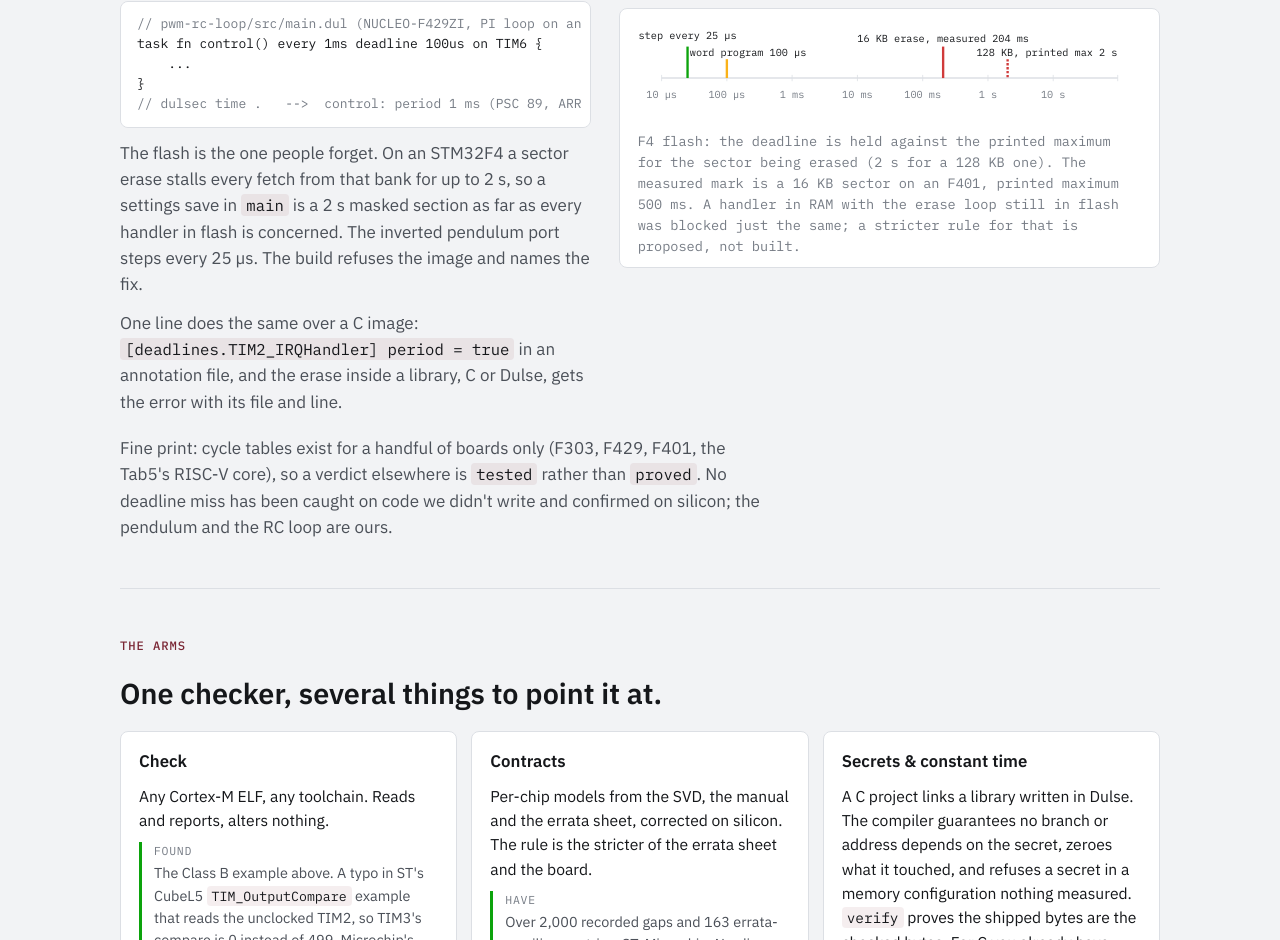
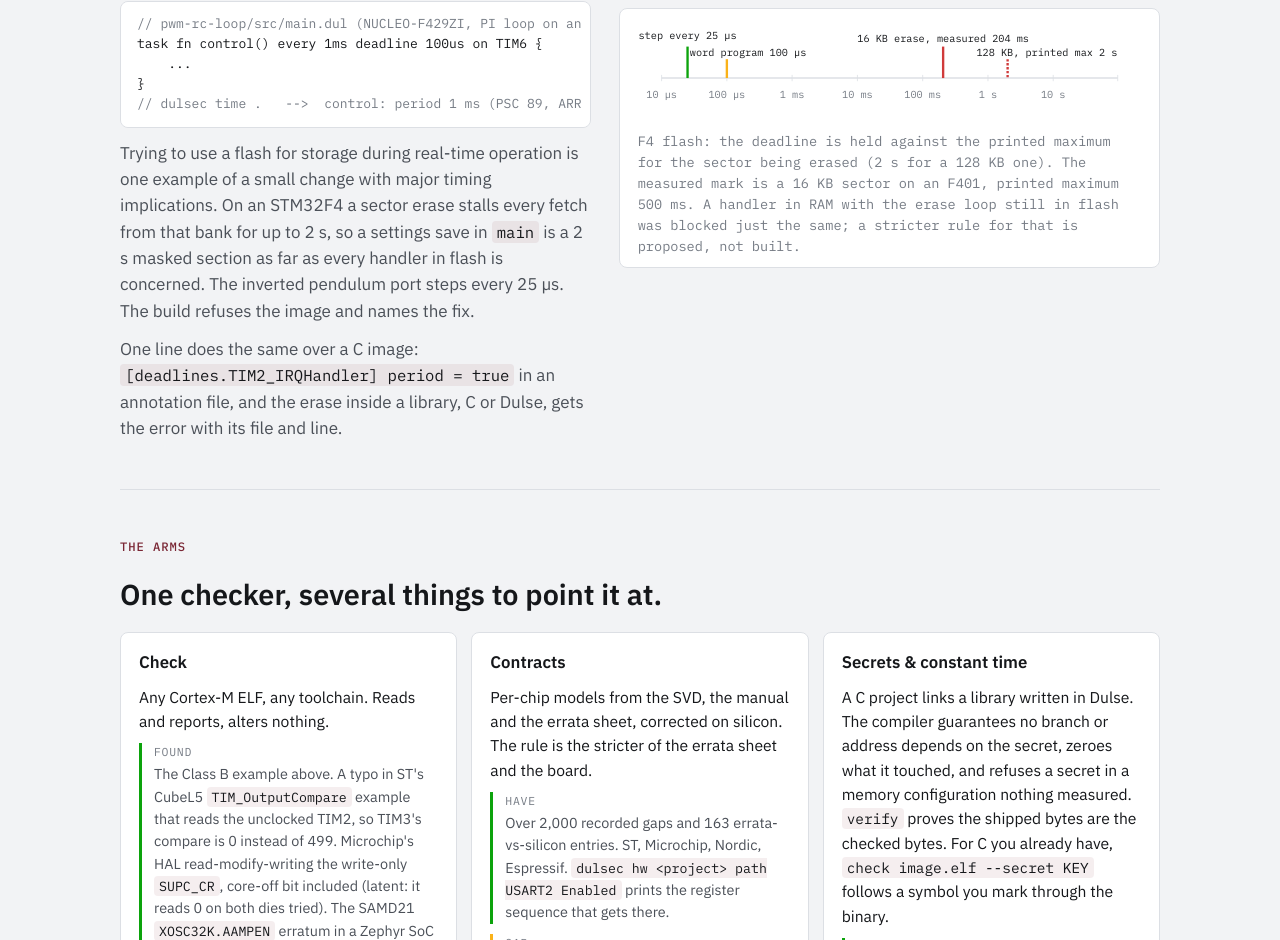
Before and after one commit to dulselang/dulse-site, a plain HTML site: page index.html in a window 1280 px wide. Shown: the part 1648-2588 px from the top of the page. Drawn offline with Linux system fonts and the light colour scheme.

Commit message:
Time section: reword flash line, drop fine print
Co-Authored-By: Claude Fable 5.2 <noreply@anthropic.com>

```diff
--- a/index.html
+++ b/index.html
@@ -195,7 +195,7 @@ task fn control() every 1ms deadline 100us on TIM6 {
     ...
 }
 <span class="c">// dulsec time .   -->  control: period 1 ms (PSC 89, ARR 999 at 180 MHz), response 3.2 µs, PASS</span></div>
-        <p style="margin-top:12px">The flash is the one people forget. On an STM32F4 a sector erase stalls every fetch from that bank for up to 2 s, so a settings save in <code>main</code> is a 2 s masked section as far as every handler in flash is concerned. The inverted pendulum port steps every 25 µs. The build refuses the image and names the fix.</p>
+        <p style="margin-top:12px">Trying to use a flash for storage during real-time operation is one example of a small change with major timing implications. On an STM32F4 a sector erase stalls every fetch from that bank for up to 2 s, so a settings save in <code>main</code> is a 2 s masked section as far as every handler in flash is concerned. The inverted pendulum port steps every 25 µs. The build refuses the image and names the fix.</p>
         <p>One line does the same over a C image: <code>[deadlines.TIM2_IRQHandler] period = true</code> in an annotation file, and the erase inside a library, C or Dulse, gets the error with its file and line.</p>
       </div>
       <div style="display:grid;gap:12px">
@@ -230,7 +230,6 @@ task fn control() every 1ms deadline 100us on TIM6 {
         </div>
       </div>
     </div>
-    <p class="copy">Fine print: cycle tables exist for a handful of boards only (F303, F429, F401, the Tab5's RISC-V core), so a verdict elsewhere is <code>tested</code> rather than <code>proved</code>. No deadline miss has been caught on code we didn't write and confirmed on silicon; the pendulum and the RC loop are ours.</p>
   </div>
 </section>
 
```
